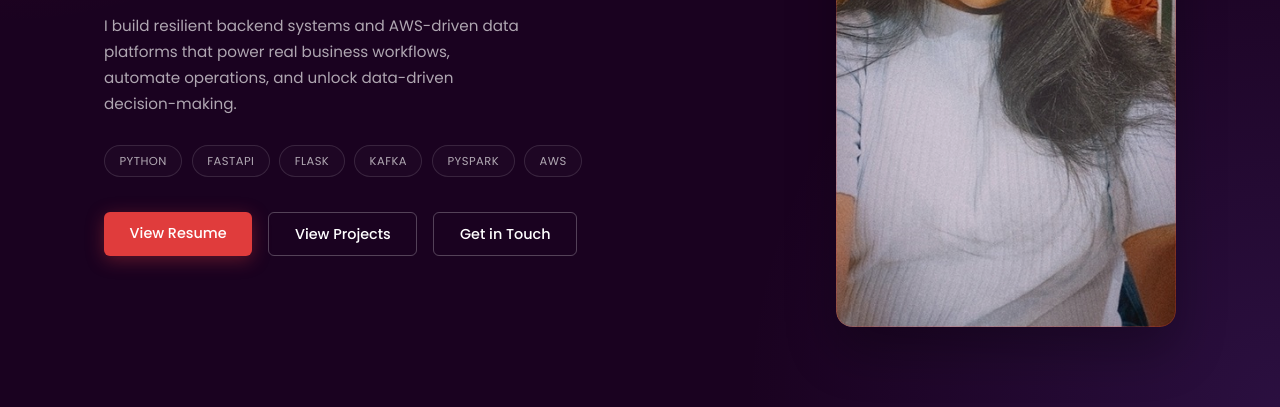
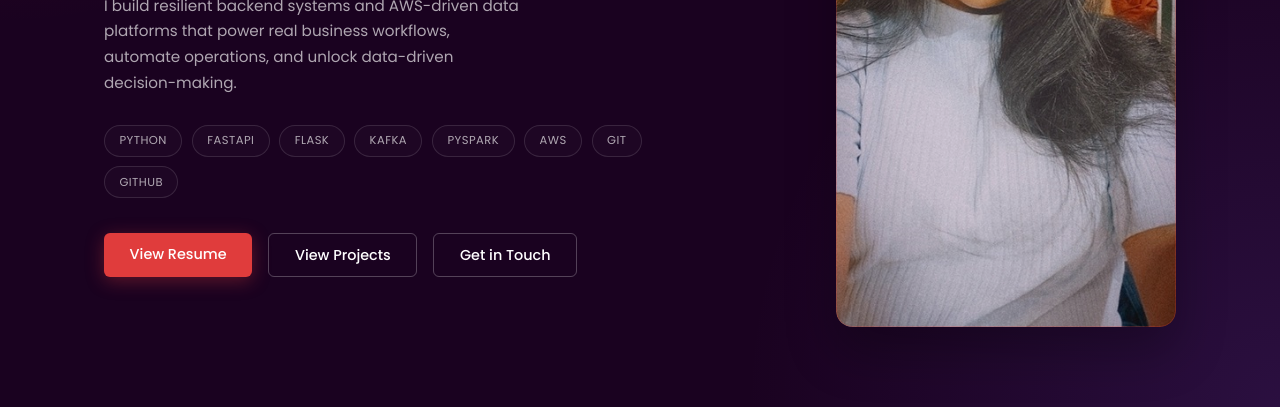
Before and after one commit to JyotirmoyeeM/Portfolio, a plain HTML site: page PORTFOLIO/index.html in a window 1280 px wide. Shown: the part 433-840 px from the top of the page. Drawn offline with nearby package versions, Linux system fonts and the light colour scheme.

Commit message:
Add Git and GitHub to homepage skills
Show version control tools with the existing technology skill chips.

Co-authored-by: Copilot <223556219+Copilot@users.noreply.github.com>

```diff
--- a/PORTFOLIO/index.html
+++ b/PORTFOLIO/index.html
@@ -342,6 +342,8 @@
                     <span class="skill-chip">Kafka</span>
                     <span class="skill-chip">PySpark</span>
                     <span class="skill-chip">AWS</span>
+                    <span class="skill-chip">Git</span>
+                    <span class="skill-chip">GitHub</span>
                 </div>
                 <div class="hero-actions">
                     <a href="Jyotirmoyee_Mitra_Resume_.pdf" target="_blank" class="btn btn-primary">View Resume</a>
```
